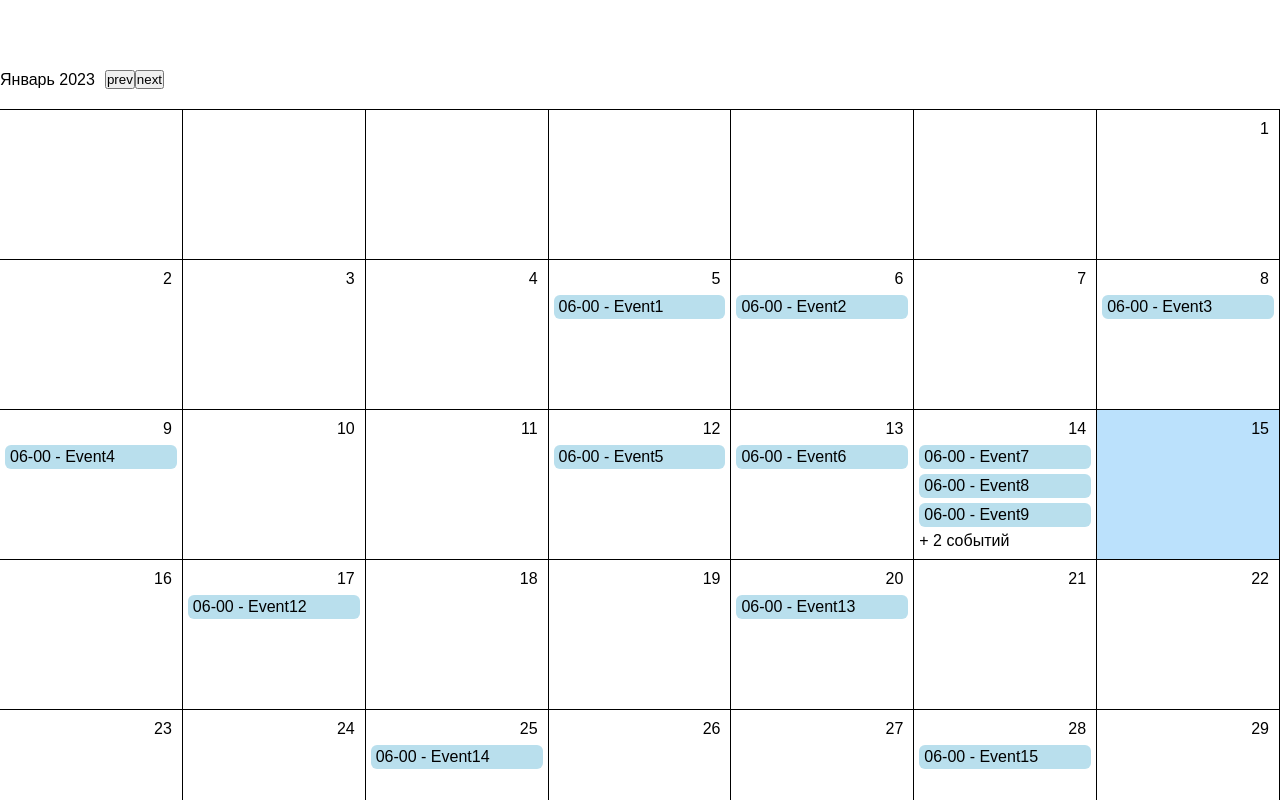
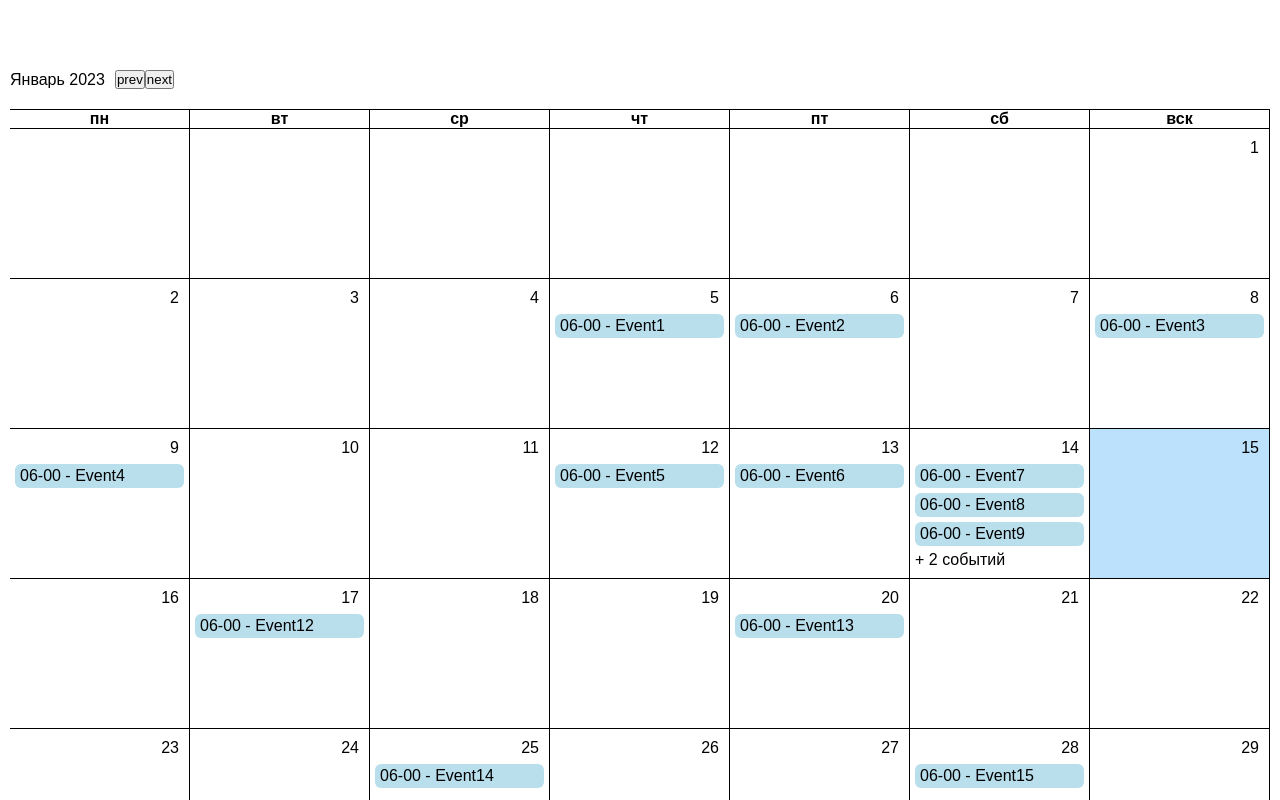
Before and after one commit to nardo88/events-calendar, a React (Create React App) app: page / in a window 1280 px wide. Shown: the top 800 px of the page. Built offline with nearby package versions, Linux system fonts and the light colour scheme.

Commit message:
правки стилей

```diff
--- a/src/App.scss
+++ b/src/App.scss
@@ -6,5 +6,5 @@
 }
 
 .App {
-  padding: 50px 0;
+  padding: 50px 10px;
 }
--- a/src/components/Calendar/ui/Calendar.tsx
+++ b/src/components/Calendar/ui/Calendar.tsx
@@ -7,6 +7,7 @@ import { createCalendar } from './createCalendar'
 
 import 'dayjs/locale/ru'
 import { Events } from './Events/Events'
+import { CalendarHeader } from './CalendarHeader/CalendarHeader'
 dayjs.locale('ru')
 
 export interface IEvent {
@@ -41,6 +42,7 @@ export const Calendar: FC<CalendarProps> = ({ className, events }) => {
         onPrev={prevMonth}
       />
       <div className={classNames(cls.Calendar, {}, [className])}>
+        <CalendarHeader />
         {calendar.map((date, index) => {
           return (
             <div
@@ -60,6 +62,7 @@ export const Calendar: FC<CalendarProps> = ({ className, events }) => {
                   [cls.currentDay]:
                     !!date &&
                     dayjs(date?.date).isSame(dayjs(currentDay), 'day'),
+                  [cls.pointer]: !!date,
                 })}
               />
               <Events
--- /dev/null
+++ b/src/components/Calendar/ui/CalendarHeader/CalendarHeader.module.scss
@@ -0,0 +1,6 @@
+.dayName {
+  border-right: 1px solid #000;
+  border-bottom: 1px solid #000;
+  text-align: center;
+  font-weight: 600;
+}
--- /dev/null
+++ b/src/components/Calendar/ui/CalendarHeader/CalendarHeader.tsx
@@ -0,0 +1,16 @@
+import { FC } from 'react'
+import cls from './CalendarHeader.module.scss'
+
+export const CalendarHeader: FC = () => {
+  return (
+    <>
+      <div className={cls.dayName}>пн</div>
+      <div className={cls.dayName}>вт</div>
+      <div className={cls.dayName}>ср</div>
+      <div className={cls.dayName}>чт</div>
+      <div className={cls.dayName}>пт</div>
+      <div className={cls.dayName}>сб</div>
+      <div className={cls.dayName}>вск</div>
+    </>
+  )
+}
```
Also changed, not shown: 1 other file (tests, documents, lock files or other folders).
